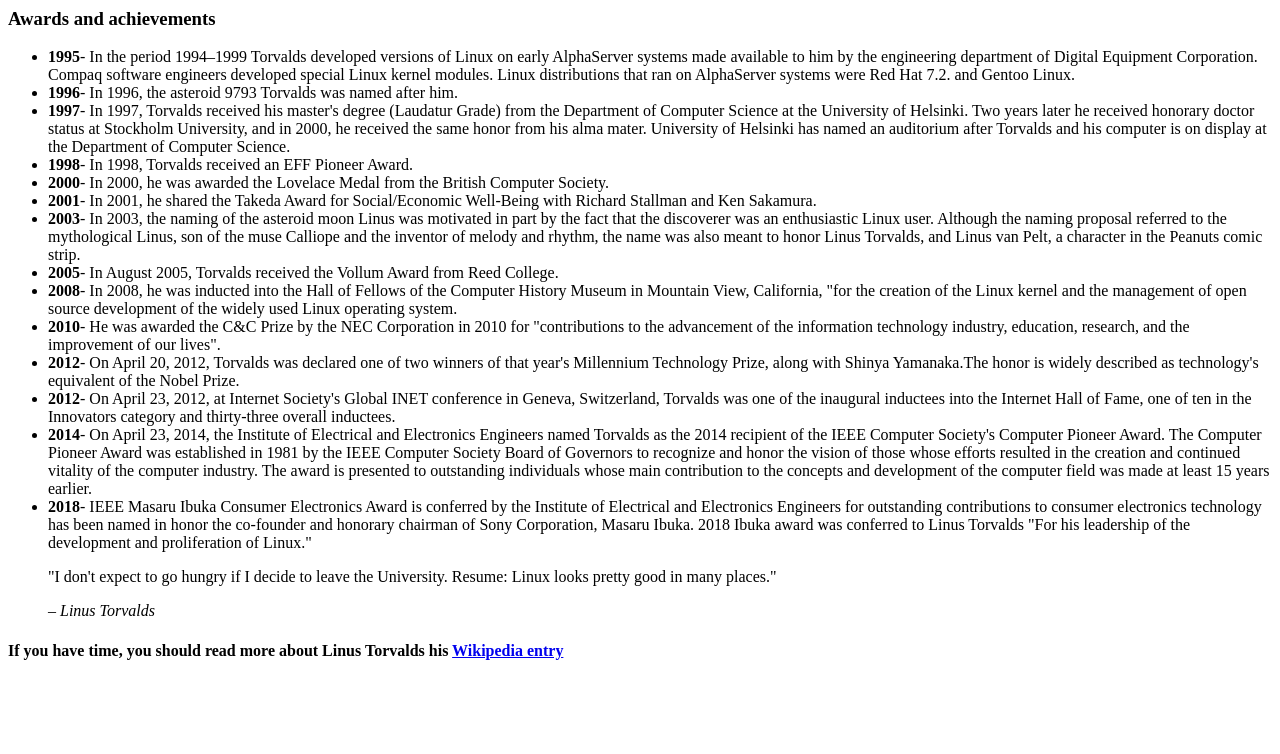
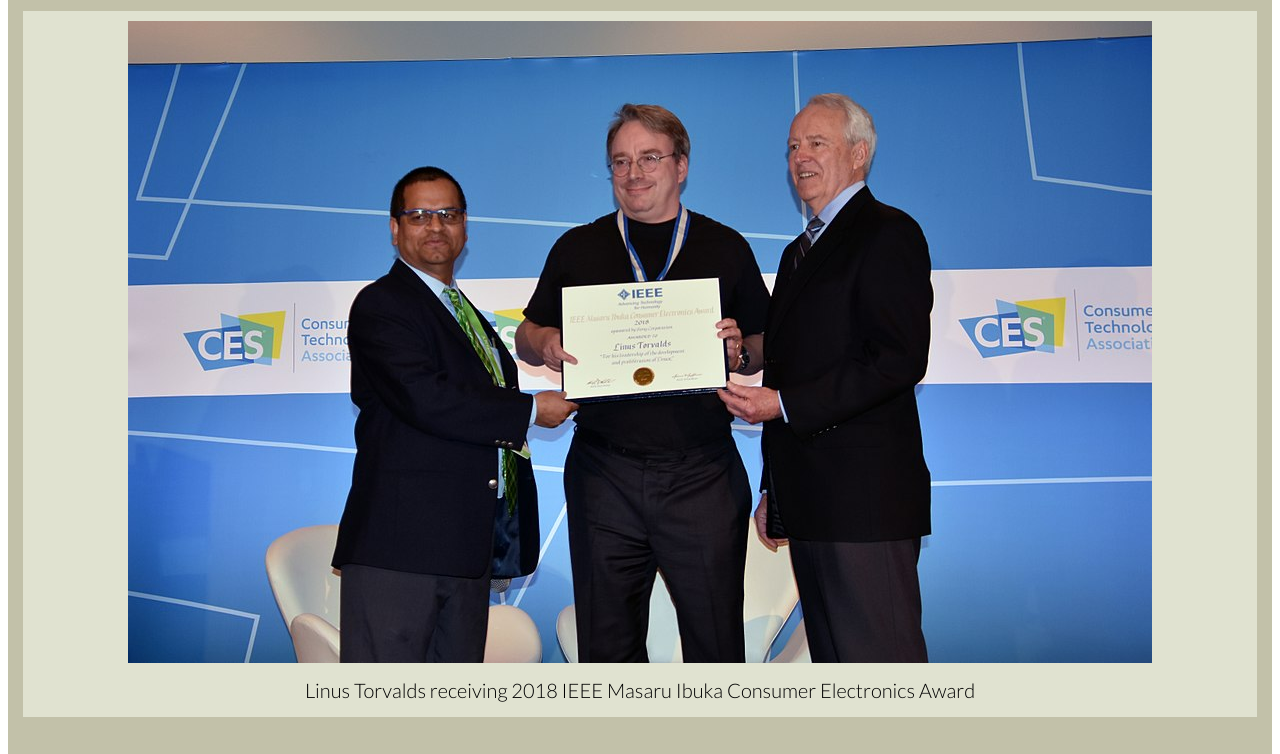
Before and after one commit to KoKoZaw-Eng/Tribute-Page, a plain HTML site: page index.html in a window 1280 px wide. Shown: the part 161-915 px from the top of the page. Before the commit the page ends 842 px from the top, so only its background shows below. Drawn offline with Linux system fonts and the light colour scheme; the site is published under a folder, as on GitHub Pages, so addresses that start at the root find nothing.

Commit message:
Update index.html

```diff
--- a/index.html
+++ b/index.html
@@ -3,7 +3,7 @@
 <head>
 	<meta charset="UTF-8">
 	<title>ZL:Tribute Page</title>
-	<link rel="stylesheet" href="/style.css">
+	<link rel="stylesheet" href="style.css">
 	<link href="https://fonts.googleapis.com/css?family=Lato:300,400,700,700i,900&display=swap" rel="stylesheet">
 </head>
 <body>
@@ -11,7 +11,7 @@
 		<h1 id="title">Linus Torvalds</h1>
 		<p>Father of Linux</p>
 		<figure id="img-div">
-			<img src="/Linus-Torvalds.jpg" alt="Linus Torvalds receiving 2018 IEEE Masaru Ibuka Consumer Electronics Award">
+			<img src="Linus-Torvalds.jpg" alt="Linus Torvalds receiving 2018 IEEE Masaru Ibuka Consumer Electronics Award">
 			<figcaption id="img-caption">Linus Torvalds receiving 2018 IEEE Masaru Ibuka Consumer Electronics Award</figcaption>
 		</figure>
 		<section id="tribute-info">
```
